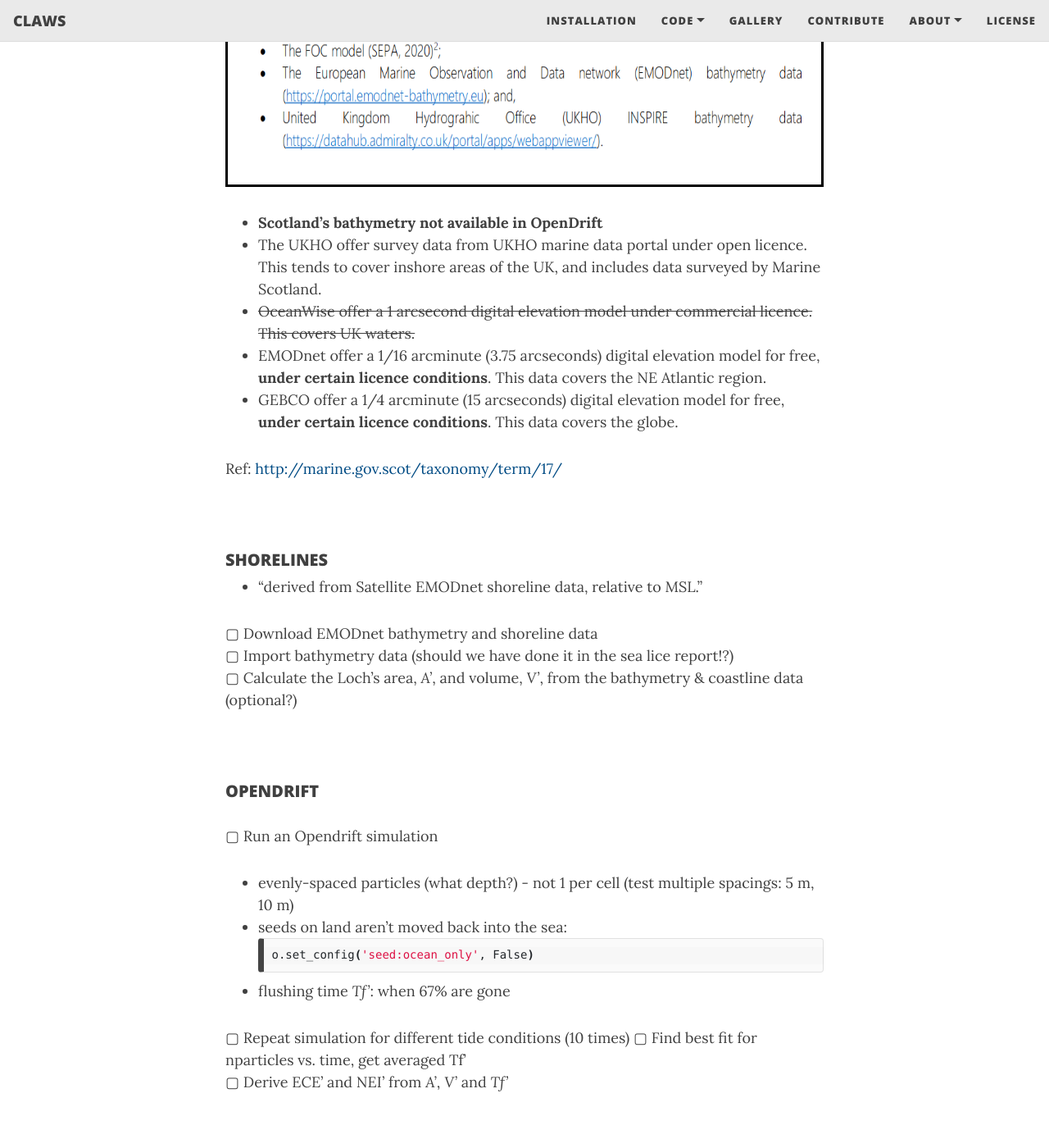
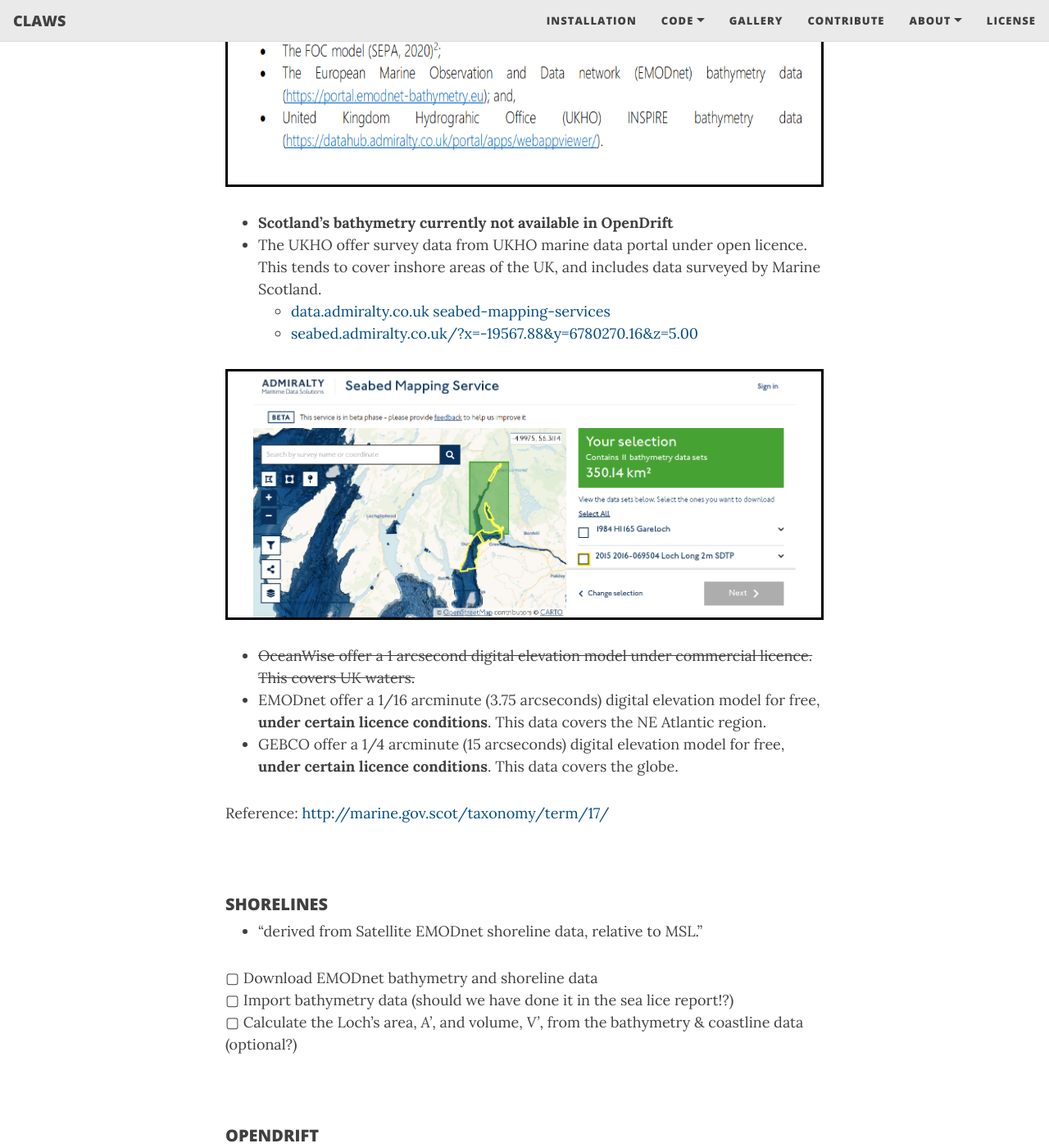
Before and after one commit to claws-scot/claws-scot.github.io, a Jekyll site: the page built from meeting.md, in a window 1280 px wide and 1400 px high, scrolled down 1659 px. Shown: the whole window at 82% size. Built offline with Jekyll 4.4.1, drawn with Linux system fonts in a browser that asks for light colours; nearby versions of some CDN libraries; some of the changed text lies outside the part shown.

Commit message:
Editing web pages

```diff
--- a/meeting.md
+++ b/meeting.md
@@ -16,7 +16,7 @@ Reproduce the work presented in the PARTRAC report (uses MIKE 21).
 &#9634; Understand S: the rate at which nutrient nitrogen is discharged
 
 <p align="center" style="border-style:solid; border:2; border-color:black">
-<img src="/docs/meeting/excel-approx-formulas.png" style="height:300px">
+  <img src="/docs/meeting/excel-approx-formulas.png" style="height:300px">
 </p>
 
 Loch Long:
@@ -47,16 +47,23 @@ Salmon Farm's nutrient enhancement index = 1
 <h5>BATHYMETRY</h5>
 
 <p align="center" style="border-style:solid; border:2; border-color:black">
-<img src="/docs/meeting/bathymetry-data.png" style="height:300px">
+  <img src="/docs/meeting/bathymetry-data.png" style="height:300px">
 </p>
 
-  - <b>Scotland's bathymetry not available in OpenDrift</b>
+  - <b>Scotland's bathymetry currently not available in OpenDrift</b>
   - The UKHO offer survey data from UKHO marine data portal under open licence.  This tends to cover inshore areas of the UK, and includes data surveyed by Marine Scotland.
+    + <a href="https://data.admiralty.co.uk/portal/apps/sites/#/marine-data-portal/pages/seabed-mapping-services">data.admiralty.co.uk seabed-mapping-services</a>
+    + <a href="https://seabed.admiralty.co.uk/?x=-19567.88&y=6780270.16&z=5.00">seabed.admiralty.co.uk/?x=-19567.88&y=6780270.16&z=5.00</a>
+
+<p align="center" style="border-style:solid; border:2; border-color:black">
+  <img src="/docs/meeting/admiralty.png" style="height:300px">
+</p>
+
   - <strike>OceanWise offer a 1 arcsecond digital elevation model under commercial licence. This covers UK waters.</strike>
   - EMODnet offer a 1/16 arcminute (3.75 arcseconds) digital elevation model for free, <b>under certain licence conditions</b>.  This data covers the NE Atlantic region.
   - GEBCO offer a 1/4 arcminute (15 arcseconds) digital elevation model for free, <b>under certain licence conditions</b>.  This data covers the globe.
 
-Ref: <a href="http://marine.gov.scot/taxonomy/term/17/">http://marine.gov.scot/taxonomy/term/17/</a>
+Reference: <a href="http://marine.gov.scot/taxonomy/term/17/">http://marine.gov.scot/taxonomy/term/17/</a>
 
 &nbsp;
 <h5>SHORELINES</h5>
```
Also changed, not shown: docs/meeting/admiralty.png (added).
